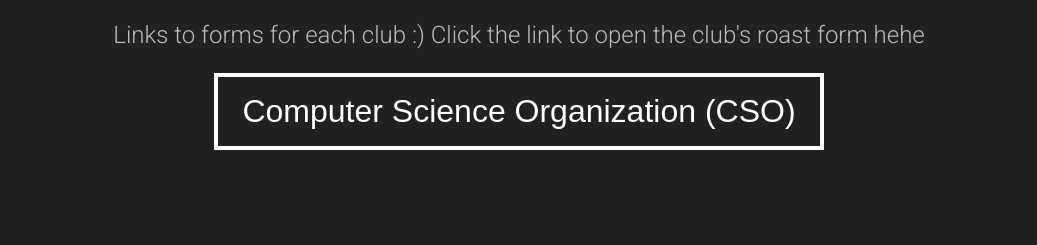
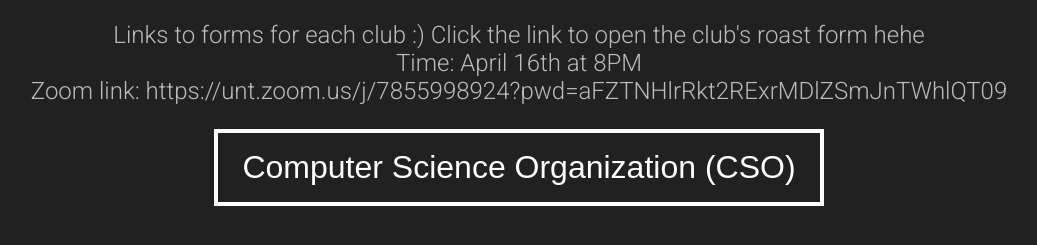
Before and after one commit to tams-cso/roast-a-club, a plain HTML site: page index.html in a window 1280 px wide. Shown: the part 129-374 px from the top of the page, without its empty margins (121-1158 px from the left). Drawn offline with nearby package versions, Linux system fonts and the light colour scheme.

Commit message:
Update index.html

```diff
--- a/index.html
+++ b/index.html
@@ -17,7 +17,14 @@
 
     <body>
         <h1>Roast an Exec!</h1>
-        <p id="desc">Links to forms for each club :) Click the link to open the club's roast form hehe</p>
+        <p id="desc">Links to forms for each club :) Click the link to open the club's roast form hehe
+        </br>
+        Time: April 16th at 8PM
+        </br>
+        Zoom link: https://unt.zoom.us/j/7855998924?pwd=aFZTNHlrRkt2RExrMDlZSmJnTWhlQT09
+
+
+</p>
         <div id="links"></div>
     </body>
 
```
